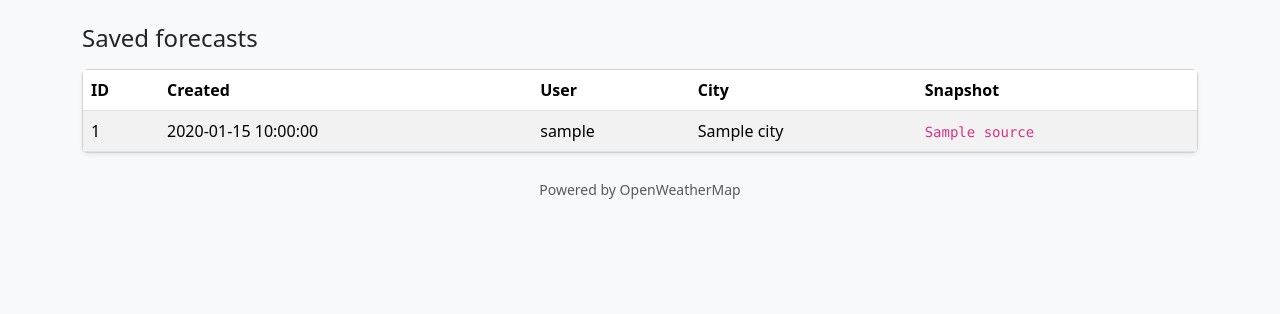
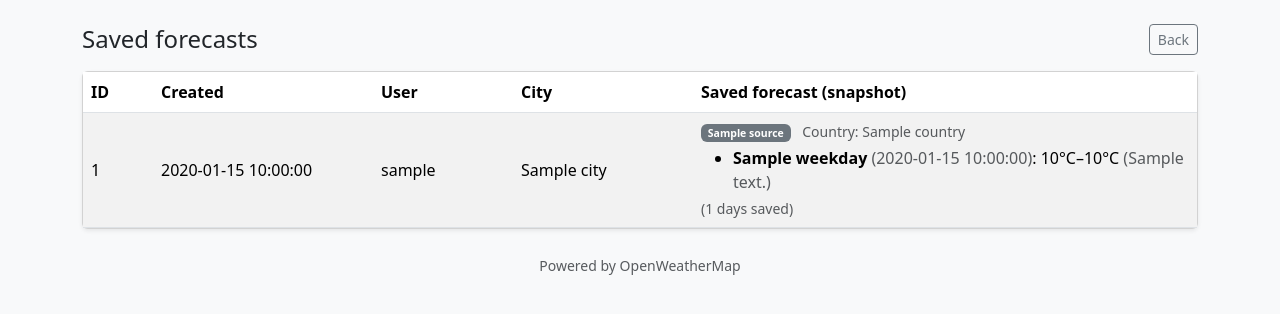
Before and after one commit to SRG5/aztek-weather, a Flask app: template app/templates/saved.html in a window 1280 px wide. Shown: the part 56-370 px from the top of the page. Run offline with Flask 3, Linux system fonts and the light colour scheme; the template is opened without the code that fills it: most values are stand-ins (such as "Sample title", 1, 10 or a date in 2020); some libraries are stand-ins or nearby versions.

Commit message:
fixing the program

```diff
--- a/app/app.py
+++ b/app/app.py
@@ -6,9 +6,14 @@ from collections import defaultdict, Counter
 import requests
 import psycopg
 from flask import Flask, render_template, request, redirect, url_for, flash
+from pathlib import Path
 from dotenv import load_dotenv
 
-load_dotenv()
+ENV_PATH = Path(__file__).with_name(".env")
+load_dotenv(dotenv_path=ENV_PATH)
+print("dotenv path:", ENV_PATH, "exists:", ENV_PATH.exists())
+print("OPENWEATHER_API_KEY:", "OK" if os.getenv("OPENWEATHER_API_KEY") else "MISSING")
+
 
 OPENWEATHER_BASE_URL = "https://api.openweathermap.org/data/2.5/forecast"
 
--- a/app/templates/saved.html
+++ b/app/templates/saved.html
@@ -1,31 +1,70 @@
 {% extends "base.html" %}
 {% block content %}
 
-<h2 class="h4 mb-3">Saved forecasts</h2>
+<div class="d-flex justify-content-between align-items-center mb-3">
+  <h2 class="h4 m-0">Saved forecasts</h2>
+  <a class="btn btn-outline-secondary btn-sm" href="/">Back</a>
+</div>
 
 {% if not rows %}
   <div class="alert alert-info">No saved forecasts yet.</div>
 {% else %}
   <div class="card shadow-sm">
     <div class="table-responsive">
-      <table class="table table-striped mb-0">
+      <table class="table table-striped align-middle mb-0">
         <thead>
           <tr>
-            <th>ID</th>
-            <th>Created</th>
-            <th>User</th>
-            <th>City</th>
-            <th>Snapshot</th>
+            <th style="width: 70px;">ID</th>
+            <th style="width: 220px;">Created</th>
+            <th style="width: 140px;">User</th>
+            <th style="width: 180px;">City</th>
+            <th>Saved forecast (snapshot)</th>
           </tr>
         </thead>
         <tbody>
           {% for r in rows %}
+            {% set f = r.forecast_json or {} %}
+            {% set days = f.get("days", []) %}
             <tr>
               <td>{{ r.id }}</td>
-              <td>{{ r.created_at }}</td>
+              <td>
+                <div>{{ r.created_at }}</div>
+                {% if f.get("generated_at_utc") %}
+                  <div class="text-muted small">Generated: {{ f.get("generated_at_utc") }}</div>
+                {% endif %}
+              </td>
               <td>{{ r.user_name }}</td>
               <td>{{ r.city }}</td>
-              <td><code>{{ r.forecast_json.get("source", "saved") }}</code></td>
+              <td>
+                {% if days %}
+                  <div class="small text-muted mb-1">
+                    <span class="badge text-bg-secondary">{{ f.get("source", "OpenWeatherMap") }}</span>
+                    {% if f.get("country") %}
+                      <span class="ms-2">Country: {{ f.get("country") }}</span>
+                    {% endif %}
+                  </div>
+
+                  <ul class="mb-0">
+                    {% for d in days[:3] %}
+                      <li>
+                        <strong>{{ d.get("weekday", "") }}</strong>
+                        <span class="text-muted">({{ d.get("date", "") }})</span>:
+                        {{ d.get("temp_min") }}°C–{{ d.get("temp_max") }}°C
+                        <span class="text-muted">({{ d.get("description", "") }})</span>
+                      </li>
+                    {% endfor %}
+                  </ul>
+
+                  {% if days|length > 3 %}
+                    <div class="text-muted small mt-1">Showing first 3 days… ({{ days|length }} days saved)</div>
+                  {% else %}
+                    <div class="text-muted small mt-1">({{ days|length }} days saved)</div>
+                  {% endif %}
+                {% else %}
+                  <div class="text-muted">No forecast details found in saved JSON.</div>
+                  <code>{{ f.get("source", "saved") }}</code>
+                {% endif %}
+              </td>
             </tr>
           {% endfor %}
         </tbody>
```
